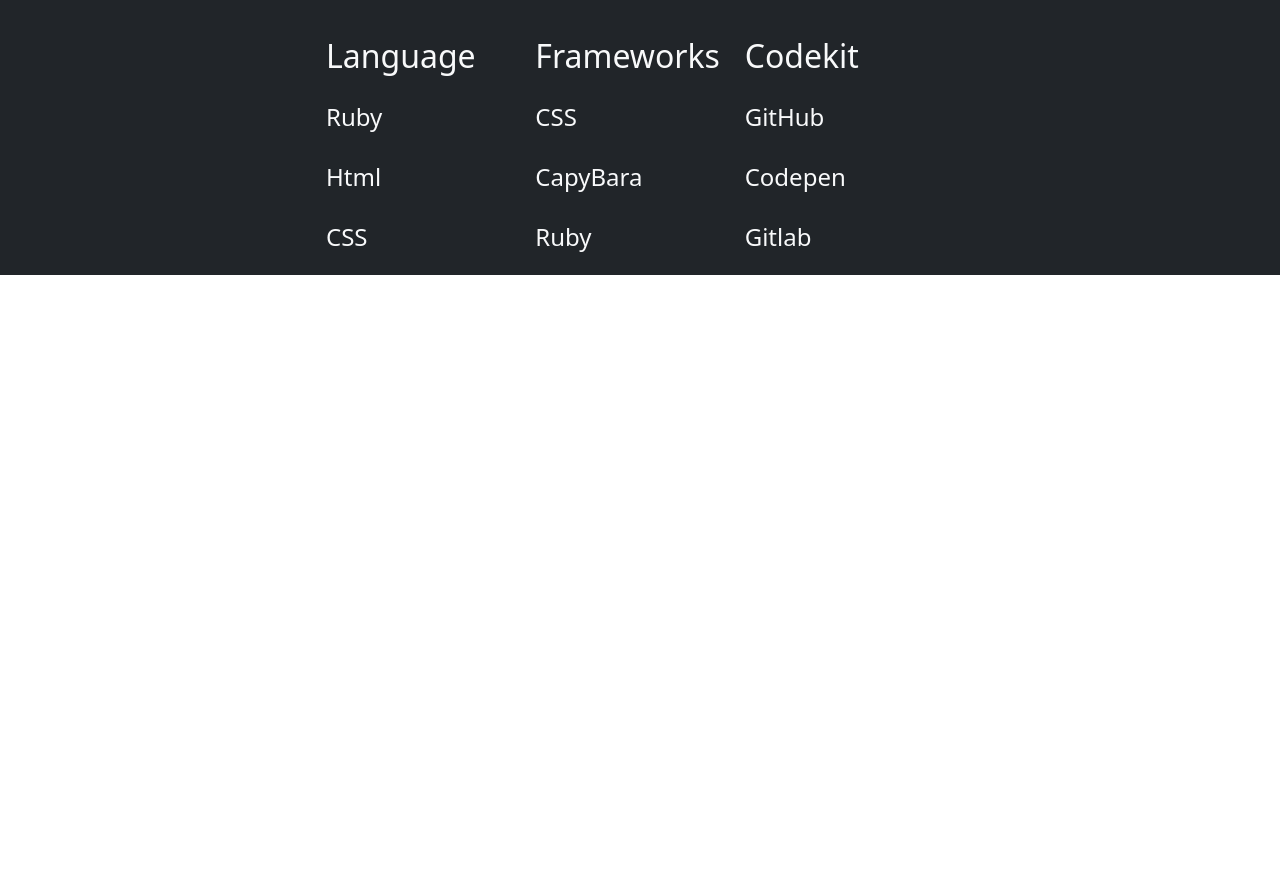
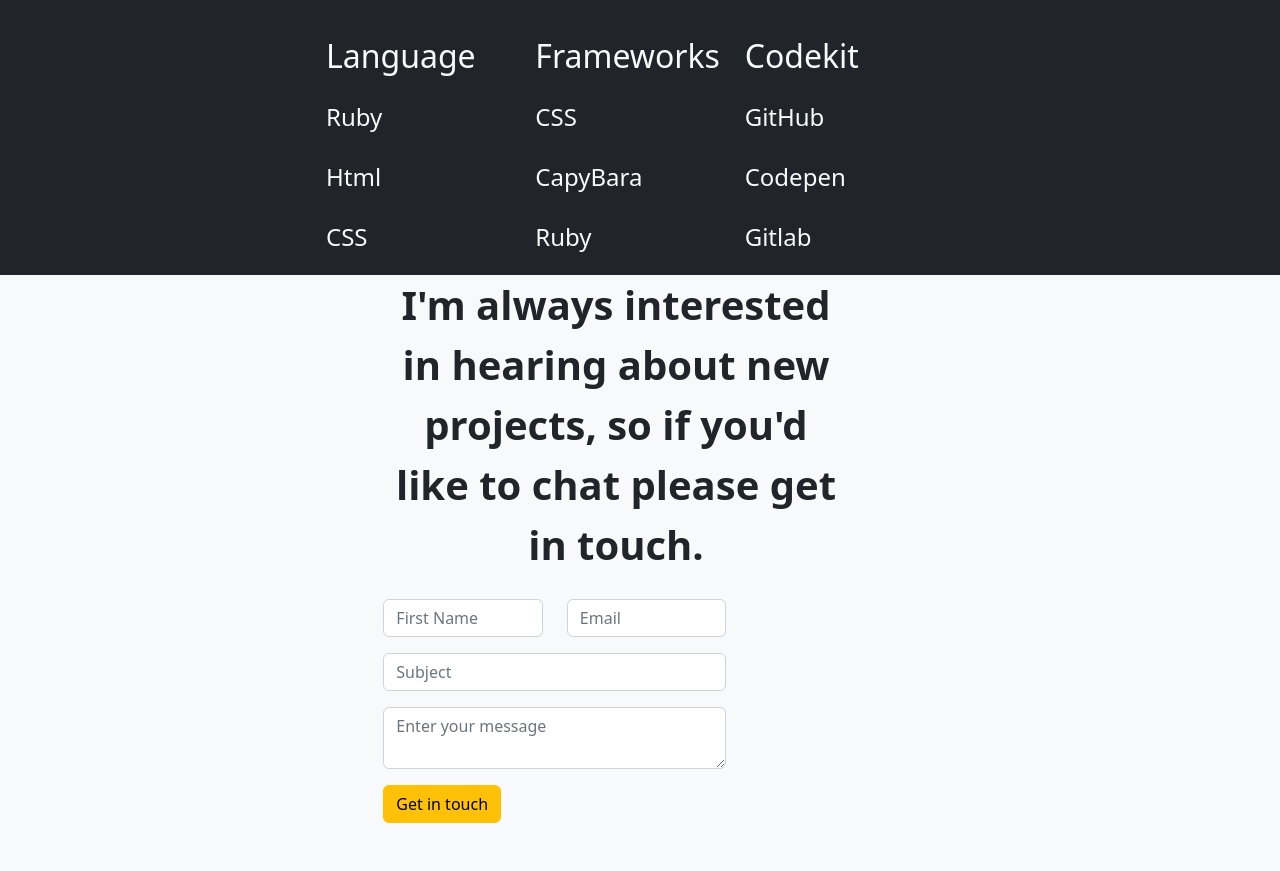
Before and after one commit to UmerZia/portfolio-bs, a plain HTML site: page index.html in a window 1280 px wide. Shown: the part 2133-3004 px from the top of the page. Before the commit the page ends 2408 px from the top, so only its background shows below. Drawn offline with nearby package versions, Linux system fonts and the light colour scheme.

Commit message:
Add contact session

```diff
--- a/index.html
+++ b/index.html
@@ -350,6 +350,62 @@
         </div>
     </section>
 
+    <!-- Header Section -->
+    <section class="bg-light">
+        <div class="container-fluid row">
+            <div class="row justify-content-center row">
+                <div class="col-md-5 text-start text-md-start row">
+                    <div class="fs-1 fw-bold text-dark text-center pb-4">
+                        I'm always interested in hearing about new projects, so if you'd like to chat please get in touch.
+                    </div>
+                    <div class="mb-4">
+                        <div class="mb-4">
+                            <div class="row">
+                                <div class="col-md-9 mb-md-0 mb-5">
+                                    <form>
+                                        <div class="row">
+                                            <div class="col-md-6">
+                                                <div class="md-form mb-3">
+                                                    <input type="text" id="name" name="name" class="form-control" placeholder="First Name">
+                                                </div>
+                                            </div>
+                                            <div class="col-md-6">
+                                                <div class="md-form mb-3">
+                                                    <input type="text" id="email" name="email" class="form-control" placeholder="Email">
+                                                </div>
+                                            </div>
+                                        </div>
+                                        <div class="row">
+                                            <div class="col-md-12">
+                                                <div class="md-form mb-3">
+                                                    <input type="text" id="subject" name="subject" class="form-control" placeholder="Subject">
+                                                </div>
+                                            </div>
+                                        </div>
+                                        <div class="row">
+                                            <div class="col-md-12">
+                                                <div class="md-form">
+                                                    <textarea type="text" id="message" name="message" rows="2" class="form-control md-textarea" placeholder="Enter your message"></textarea>
+                                                </div>
+                                            </div>
+                                        </div>
+                                        <div class="row">
+                                            <div class="col-md-12 pt-3">
+                                                <div class="md-form">
+                                                    <button class="btn btn-warning" type="submit">Get in touch</button>
+                                                </div>
+                                            </div>
+                                        </div>
+                                    </form>
+                                </div>
+                            </div>
+                        </div>
+                    </div>
+                </div>
+            </div>
+        </div>
+    </section>
+
     <!-- JavaScript Bundle with Popper -->
     <script
       src="https://cdn.jsdelivr.net/npm/bootstrap@5.2.0-beta1/dist/js/bootstrap.bundle.min.js"
```
